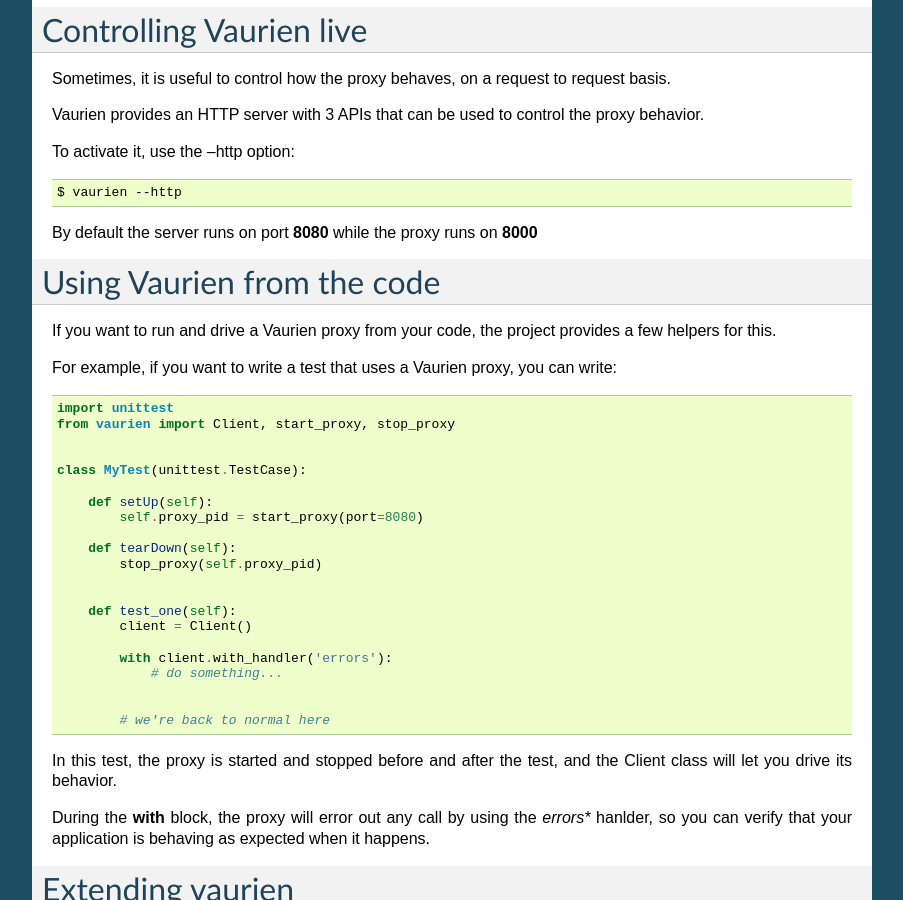
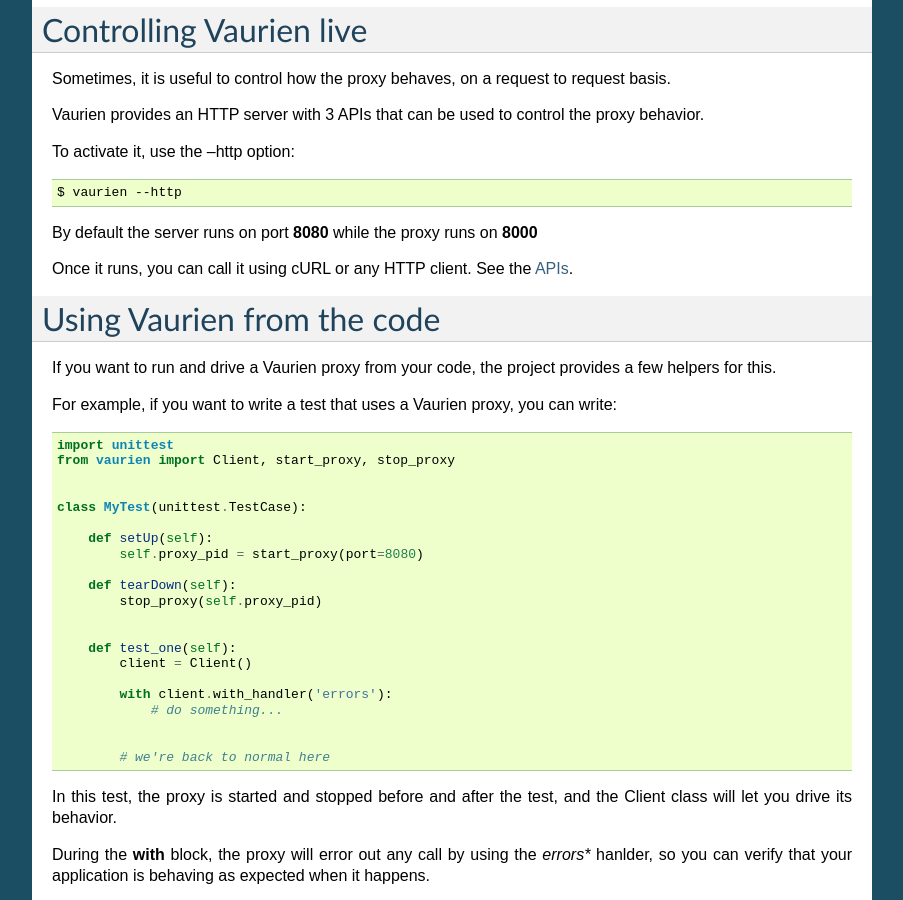
Before and after one commit to community-libs/vaurien, a Sphinx documentation site: the page built from docs/source/index.rst, in a window 1280 px wide and 900 px high, scrolled down 1104 px. Shown: the whole window, without its empty margins (198-1101 px from the left). Built offline with Sphinx 7.4.7, drawn with Linux system fonts in a browser that asks for light colours; some of the changed text lies outside the part shown.

Commit message:
linked the two pages

```diff
--- a/docs/source/apis.rst
+++ b/docs/source/apis.rst
@@ -1,3 +1,5 @@
+.. _apis:
+
 APIs
 ====
 
--- a/docs/source/index.rst
+++ b/docs/source/index.rst
@@ -82,6 +82,9 @@
     $ vaurien --http
 
 By default the server runs on port **8080** while the proxy runs on **8000**
+
+Once it runs, you can call it using cURL or any HTTP client. See the
+:ref:`apis`.
 
 
 Using Vaurien from the code
```
Also changed, not shown: other parts of docs/source/index.rst (+1 -1 lines).
